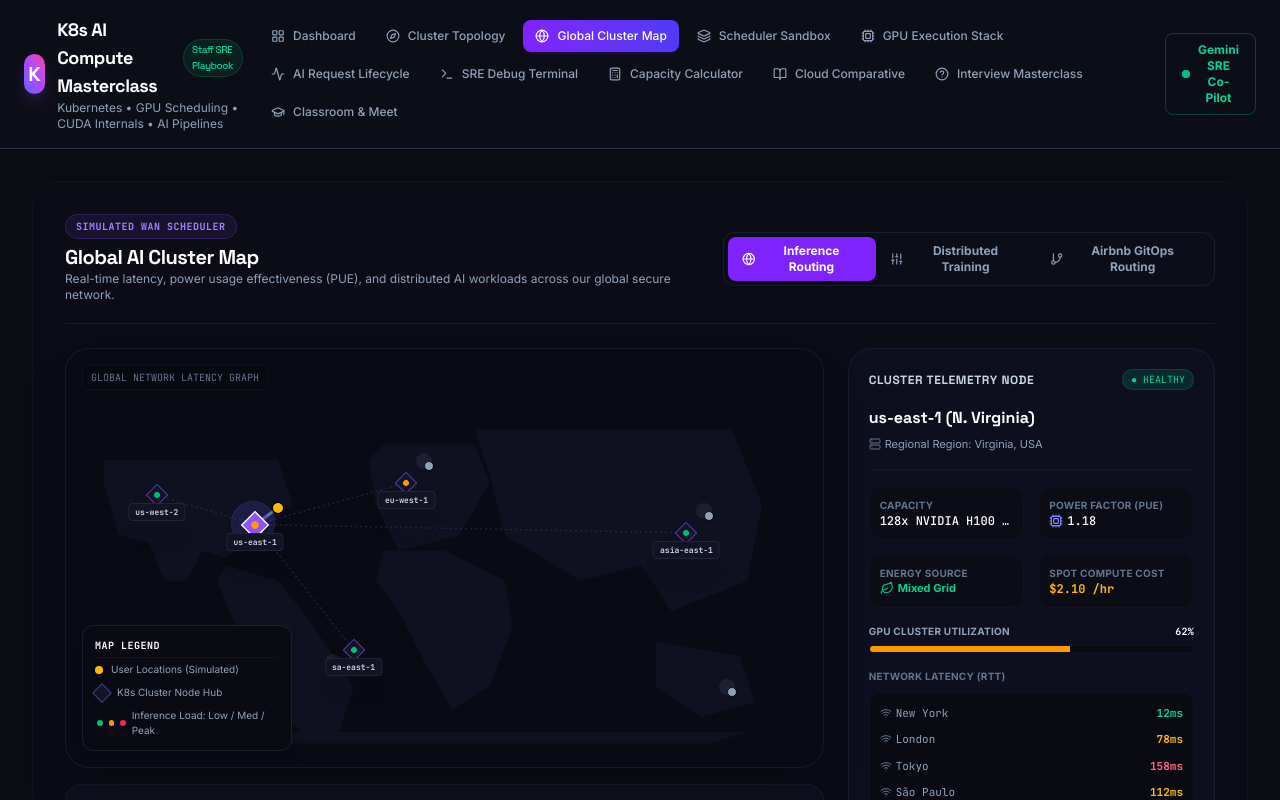
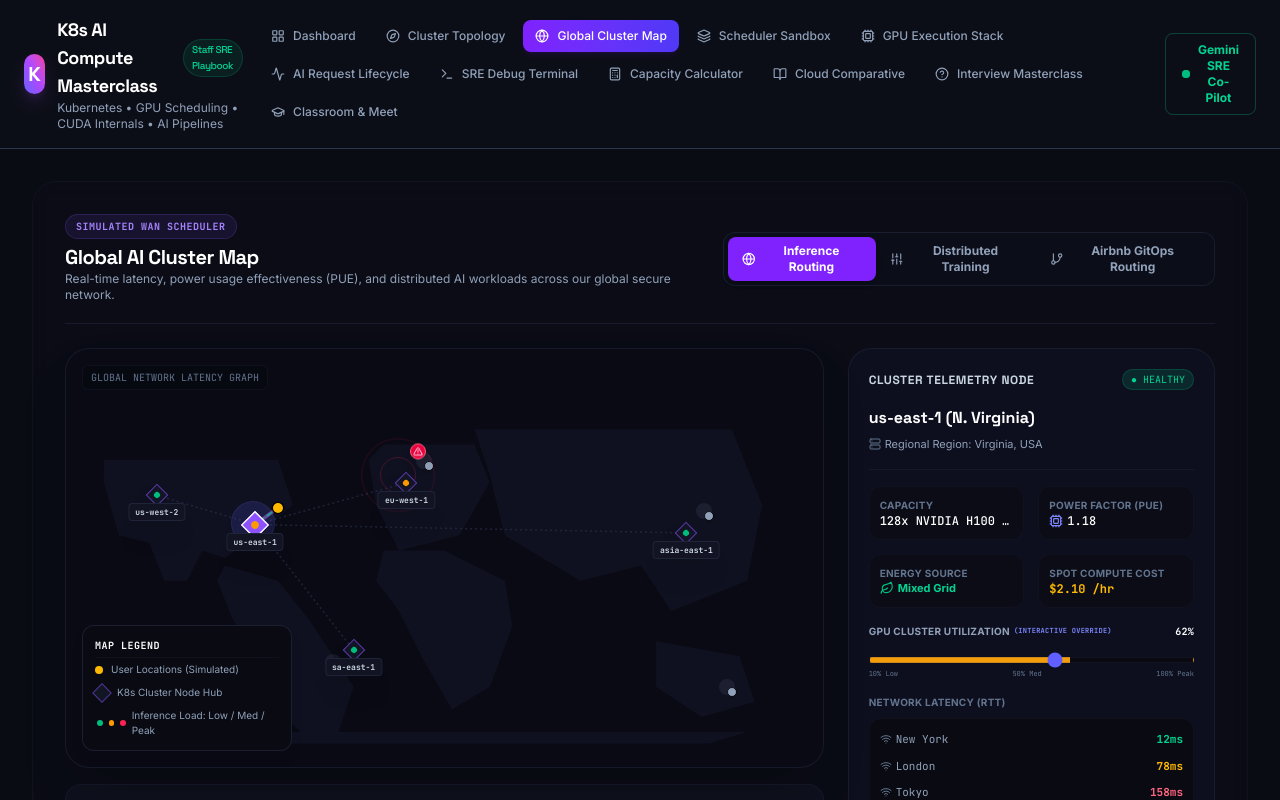
Before and after one commit to mbergo/K8s-cooking-gemini, a React (Vite) app: page / in a window 1280 px wide. Both pictures are taken after a click on the button "Global Cluster Map". Shown: the top 800 px of the page. Built offline with nearby package versions, Linux system fonts and the light colour scheme.

Commit message:
feat(monitor): add GPU workload threshold alerts
Implement real-time monitoring of datacenter GPU utilization with visual alerts when workloads exceed specified thresholds. Includes debouncing logic to prevent alert spamming.

```diff
--- a/src/components/ClusterMap.tsx
+++ b/src/components/ClusterMap.tsx
@@ -172,6 +172,17 @@ export const ClusterMap: React.FC = () => {
   const [datacenters, setDatacenters] = useState<DataCenter[]>(DATA_CENTERS);
   const [selectedDC, setSelectedDC] = useState<string>('us-east-1');
 
+  // GPU Threshold Notification State
+  const [gpuAlertThreshold, setGpuAlertThreshold] = useState<number>(75);
+  const [alertsHistory, setAlertsHistory] = useState<{
+    id: string;
+    dcId: string;
+    dcName: string;
+    workload: number;
+    timestamp: string;
+    type: 'warning' | 'critical';
+  }[]>([]);
+
   // INFERENCE MODE STATE
   const [userLoc, setUserLoc] = useState<string>('new-york');
   const [policy, setPolicy] = useState<'latency' | 'cost' | 'carbon'>('latency');
@@ -238,6 +249,43 @@ export const ClusterMap: React.FC = () => {
     }, 4500);
     return () => clearInterval(interval);
   }, []);
+
+  // Monitor GPU activeWorkload against gpuAlertThreshold to trigger visual alerts
+  useEffect(() => {
+    const activeBreaches = datacenters.filter(dc => dc.activeWorkload > gpuAlertThreshold);
+    if (activeBreaches.length === 0) return;
+
+    setAlertsHistory(prev => {
+      const now = Date.now();
+      const updated = [...prev];
+      let addedAny = false;
+
+      activeBreaches.forEach(dc => {
+        // Prevent spamming alerts within a 12-second window for the same cluster node
+        const isDuplicate = prev.some(
+          a => a.dcId === dc.id && (now - new Date(a.timestamp).getTime()) < 12000
+        );
+
+        if (!isDuplicate) {
+          updated.unshift({
+            id: `${dc.id}-${now}`,
+            dcId: dc.id,
+            dcName: dc.name,
+            workload: dc.activeWorkload,
+            timestamp: new Date().toLocaleTimeString(),
+            type: dc.activeWorkload > 85 ? 'critical' : 'warning',
+          });
+          addedAny = true;
+        }
+      });
+
+      if (addedAny) {
+        // Keep last 15 alerts to avoid buffer overload
+        return updated.slice(0, 15);
+      }
+      return prev;
+    });
+  }, [datacenters, gpuAlertThreshold]);
 
   // Live step ticker for Distributed AI Training
   useEffect(() => {
@@ -1071,6 +1119,19 @@ export const ClusterMap: React.FC = () => {
                     <span className="absolute -left-4 -top-4 h-11 w-11 rounded-full bg-indigo-500/30 animate-pulse border border-indigo-400/20" />
                   )}
 
+                  {/* GPU utilization exceeded alert rings */}
+                  {dc.activeWorkload > gpuAlertThreshold && (
+                    <>
+                      <span className="absolute -left-5 -top-5 h-10 w-10 rounded-full border border-rose-500 animate-ping opacity-60" style={{ animationDuration: '2s' }} />
+                      <span className="absolute -left-4.5 -top-4.5 h-9 w-9 rounded-full border border-rose-500/40 animate-pulse" />
+
+                      {/* Floating alert triangle badge */}
+                      <span className="absolute -top-7 -right-3 bg-rose-600 text-white border border-rose-400 rounded-full p-0.5 text-[8px] font-bold shadow-lg animate-bounce z-40">
+                        <AlertTriangle className="h-2.5 w-2.5" />
+                      </span>
+                    </>
+                  )}
+
                   {/* Service Mesh Envoy Sidecar Proxy visualization */}
                   {activeMode === 'inference' && serviceMeshEnabled && activeHops.some(h => h.id === dc.id) && (
                     <>
@@ -1114,7 +1175,9 @@ export const ClusterMap: React.FC = () => {
                     <div className="flex items-center justify-between border-b border-[#2e354f]/40 pb-2">
                       <div>
                         <div className="text-[10px] font-bold text-violet-400 font-mono flex items-center gap-1 uppercase tracking-wider">
-                          <span className="h-1.5 w-1.5 rounded-full bg-emerald-500 animate-pulse" />
+                          <span className={`h-1.5 w-1.5 rounded-full animate-pulse ${
+                            dc.activeWorkload > gpuAlertThreshold ? 'bg-rose-500' : 'bg-emerald-500'
+                          }`} />
                           k8s-{dc.id}
                         </div>
                         <div className="text-[9px] text-slate-400 font-sans font-medium">{dc.name}</div>
@@ -1123,6 +1186,19 @@ export const ClusterMap: React.FC = () => {
                         v1.28-GKE
                       </span>
                     </div>
+
+                    {/* GPU threshold alert notification within popover */}
+                    {dc.activeWorkload > gpuAlertThreshold && (
+                      <div className="bg-rose-500/10 border border-rose-500/30 rounded-xl p-2 flex items-start gap-1.5 text-[9px] font-sans text-rose-300 animate-pulse">
+                        <AlertTriangle className="h-3.5 w-3.5 text-rose-400 shrink-0 mt-0.5" />
+                        <div>
+                          <p className="font-extrabold uppercase text-[8px] tracking-wide">GPU Warning Alert</p>
+                          <p className="text-[8px] text-slate-300 leading-snug">
+                            Node cluster exceeds normal budget of {gpuAlertThreshold}%. Please adjust traffic policy.
+                          </p>
+                        </div>
+                      </div>
+                    )}
 
                     {/* GPU details */}
                     <div className="text-[8px] font-mono text-slate-500 flex justify-between items-center bg-[#090b14]/50 p-1 rounded border border-[#2e354f]/15">
@@ -1404,7 +1480,7 @@ export const ClusterMap: React.FC = () => {
                 <Zap className="h-4 w-4 text-amber-400 animate-pulse" /> WAN Edge Routing Simulator
               </h3>
 
-              <div className="grid grid-cols-1 sm:grid-cols-2 lg:grid-cols-5 gap-4">
+              <div className="grid grid-cols-1 sm:grid-cols-2 lg:grid-cols-6 gap-4">
 
                 {/* User Origin dropdown */}
                 <div className="space-y-1.5">
@@ -1491,6 +1567,26 @@ export const ClusterMap: React.FC = () => {
                     value={contextSize}
                     onChange={(e) => setContextSize(Number(e.target.value))}
                     className="w-full accent-violet-500 h-1 bg-[#0a0b12] rounded-lg appearance-none cursor-pointer mt-2"
+                  />
+                </div>
+
+                {/* GPU Alert Threshold slider */}
+                <div className="space-y-1.5">
+                  <div className="flex justify-between text-[10px] font-bold text-slate-400 uppercase tracking-wider">
+                    <span className="flex items-center gap-1">
+                      <AlertTriangle className="h-3 w-3 text-rose-400 animate-pulse" />
+                      Alert Limit
+                    </span>
+                    <span className="text-rose-400 font-bold">{gpuAlertThreshold}%</span>
+                  </div>
+                  <input
+                    type="range"
+                    min="50"
+                    max="95"
+                    step="5"
+                    value={gpuAlertThreshold}
+                    onChange={(e) => setGpuAlertThreshold(Number(e.target.value))}
+                    className="w-full accent-rose-500 h-1 bg-[#0a0b12] rounded-lg appearance-none cursor-pointer mt-2"
                   />
                 </div>
 
@@ -1840,23 +1936,37 @@ export const ClusterMap: React.FC = () => {
                   </div>
                 </div>
 
-                {/* Workload Telemetry Indicator */}
+                 {/* Workload Telemetry Indicator & Override Slider */}
                 <div className="space-y-1.5">
                   <div className="flex justify-between text-[10px] font-bold text-slate-400 uppercase tracking-wide">
-                    <span>GPU Cluster Utilization</span>
-                    <span className="font-mono text-white font-bold">{activeDC.activeWorkload}%</span>
-                  </div>
-                  <div className="w-full bg-[#0a0b12] h-2 rounded-full overflow-hidden border border-[#2e354f]/20">
-                    <div
-                      className={`h-full transition-all duration-300 ${
-                        activeDC.activeWorkload > 80
-                          ? 'bg-rose-500'
-                          : activeDC.activeWorkload > 50
-                          ? 'bg-amber-500'
-                          : 'bg-emerald-500'
-                      }`}
-                      style={{ width: `${activeDC.activeWorkload}%` }}
-                    />
+                    <span className="flex items-center gap-1">
+                      GPU Cluster Utilization
+                      <span className="text-[7px] text-indigo-400 font-mono font-bold uppercase">(Interactive Override)</span>
+                    </span>
+                    <span className={`font-mono font-bold ${
+                      activeDC.activeWorkload > gpuAlertThreshold ? 'text-rose-400 animate-pulse' : 'text-white'
+                    }`}>{activeDC.activeWorkload}%</span>
+                  </div>
+                  <input
+                    type="range"
+                    min="10"
+                    max="100"
+                    value={activeDC.activeWorkload}
+                    onChange={(e) => {
+                      const val = Number(e.target.value);
+                      setDatacenters(prev => prev.map(d => d.id === activeDC.id ? { ...d, activeWorkload: val } : d));
+                    }}
+                    className={`w-full h-1.5 rounded-lg appearance-none cursor-pointer accent-indigo-500 bg-[#0a0b12] border border-[#2e354f]/20`}
+                    style={{
+                      background: `linear-gradient(to right, ${
+                        activeDC.activeWorkload > 80 ? '#f43f5e' : activeDC.activeWorkload > 50 ? '#f59e0b' : '#10b981'
+                      } ${activeDC.activeWorkload}%, #0a0b12 ${activeDC.activeWorkload}%)`
+                    }}
+                  />
+                  <div className="flex justify-between text-[7px] text-slate-500 font-mono">
+                    <span>10% Low</span>
+                    <span>50% Med</span>
+                    <span>100% Peak</span>
                   </div>
                 </div>
 
@@ -2381,6 +2491,70 @@ export const ClusterMap: React.FC = () => {
             </div>
           )}
 
+          {/* REAL-TIME GPU ALERTS NOTIFICATION FEED */}
+          <div className="rounded-3xl border border-[#2e354f]/35 bg-[#101222]/80 p-5 space-y-4">
+            <div className="flex items-center justify-between border-b border-[#2e354f]/25 pb-2">
+              <h3 className="font-display font-bold text-xs text-rose-400 uppercase tracking-wider flex items-center gap-1.5">
+                <AlertTriangle className="h-4 w-4 text-rose-500 animate-pulse" /> Active GPU Alerts
+              </h3>
+              <div className="flex items-center gap-2">
+                <span className="text-[9px] font-mono font-bold bg-rose-500/10 text-rose-400 border border-rose-500/20 px-2 py-0.5 rounded">
+                  {alertsHistory.length} Total
+                </span>
+                {alertsHistory.length > 0 && (
+                  <button
+                    onClick={() => setAlertsHistory([])}
+                    className="text-[9px] text-slate-500 hover:text-slate-300 font-mono underline cursor-pointer bg-transparent border-0"
+                  >
+                    Clear Feed
+                  </button>
+                )}
+              </div>
+            </div>
+
+            {alertsHistory.length === 0 ? (
+              <div className="text-center py-6 text-slate-500 space-y-1">
+                <Shield className="h-5 w-5 text-emerald-500/70 mx-auto animate-pulse" />
+                <p className="text-xs font-semibold text-slate-300">All Clusters Secure</p>
+                <p className="text-[9px] text-slate-500 max-w-[220px] mx-auto">
+                  No GPU node active workload currently exceeds the {gpuAlertThreshold}% threshold.
+                </p>
+              </div>
+            ) : (
+              <div className="space-y-2 overflow-y-auto max-h-[160px] pr-1 scrollbar-thin">
+                {alertsHistory.map((alert) => (
+                  <div
+                    key={alert.id}
+                    className={`p-2 rounded-xl border flex items-start gap-2.5 transition-all animate-fade-in ${
+                      alert.type === 'critical'
+                        ? 'bg-rose-500/10 border-rose-500/30'
+                        : 'bg-amber-500/5 border-amber-500/20'
+                    }`}
+                  >
+                    <div className={`p-1 rounded-lg mt-0.5 shrink-0 ${
+                      alert.type === 'critical' ? 'bg-rose-500/20 text-rose-400' : 'bg-amber-500/20 text-amber-400'
+                    }`}>
+                      <AlertTriangle className="h-3.5 w-3.5" />
+                    </div>
+                    <div className="flex-1 min-w-0">
+                      <div className="flex items-center justify-between">
+                        <span className="font-mono text-[9px] font-bold uppercase tracking-wider text-white">
+                          k8s-{alert.dcId}
+                        </span>
+                        <span className="text-[8px] text-slate-500 font-mono font-bold">
+                          {alert.timestamp}
+                        </span>
+                      </div>
+                      <p className="text-[10px] text-slate-300 mt-0.5 font-sans leading-snug">
+                        GPU utilization reached <span className={alert.type === 'critical' ? 'text-rose-400 font-bold' : 'text-amber-400 font-bold'}>{alert.workload}%</span>, exceeding target budget limit of {gpuAlertThreshold}%.
+                      </p>
+                    </div>
+                  </div>
+                ))}
+              </div>
+            )}
+          </div>
+
           {/* SRE LIVE CONSOLE TERMINAL */}
           <div className="rounded-3xl border border-[#2e354f]/35 bg-[#090b14] p-5 space-y-3 font-mono text-xs flex flex-col h-[280px]">
             <div className="flex items-center justify-between text-slate-400 pb-2 border-b border-[#2e354f]/20">
```
